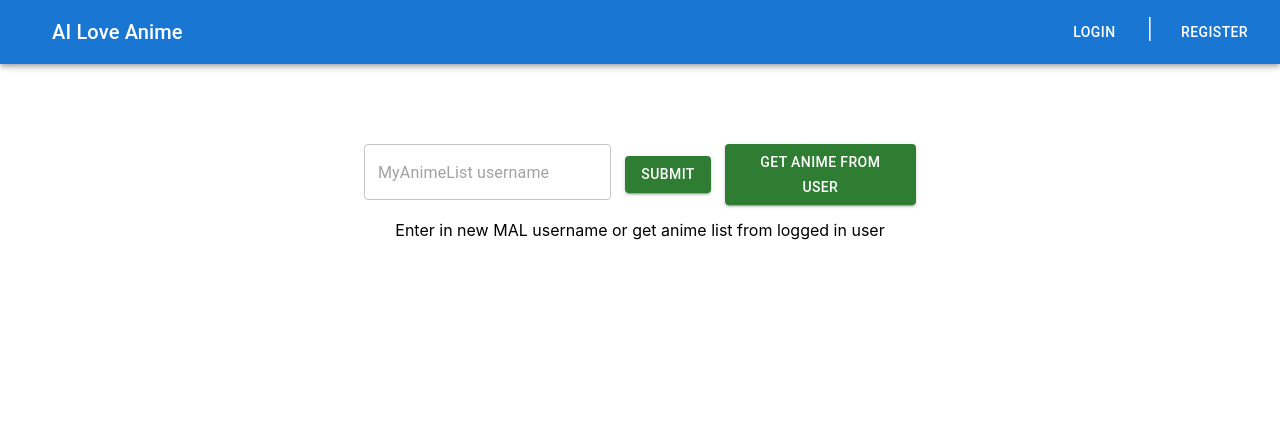
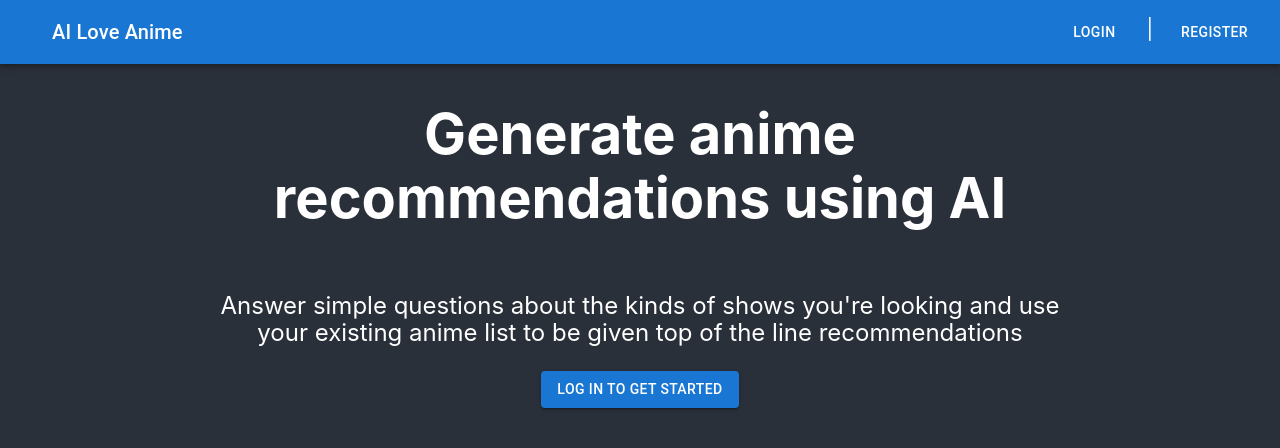
Before and after one commit to dhess268/AI-love-anime, a React (Create React App) app in the folder frontend/: page / in a window 1280 px wide. Shown: the top 448 px of the page. Built offline with nearby package versions, Linux system fonts and the light colour scheme.

Commit message:
Finish Landing page

```diff
--- a/frontend/src/App.js
+++ b/frontend/src/App.js
@@ -1,24 +1,14 @@
 import { BrowserRouter, Routes, Route } from 'react-router-dom';
 import './App.css';
 import Home from './components/Home';
-import Header from './components/Header';
-import AnimeListInput from './components/AnimeListInput';
-import UserAnimeList from './components/UserAnimeList';
+import Landing from './components/Landing';
 
 function App() {
   return (
     <BrowserRouter>
       <Routes>
         <Route element={<Home />}>
-          <Route
-            index
-            element={
-              <>
-                <AnimeListInput />
-                <UserAnimeList />
-              </>
-            }
-          />
+          <Route index element={<Landing />} />
         </Route>
       </Routes>
     </BrowserRouter>
--- a/frontend/src/Modals/LoginModal.css
+++ b/frontend/src/Modals/LoginModal.css
@@ -10,3 +10,7 @@ span.error__message {
   color: red;
   min-height: 1.5em;
 }
+
+.modal__body {
+  color: black;
+}
--- a/frontend/src/Modals/LoginModal.js
+++ b/frontend/src/Modals/LoginModal.js
@@ -23,6 +23,7 @@ export default function LoginModal({
       onClose={() => onClose()}
       aria-labelledby="modal-modal-title"
       aria-describedby="modal-modal-description"
+      className="modal__body"
     >
       <Box sx={style}>
         <Typography id="modal-modal-title" variant="h6" component="h2">
--- a/frontend/src/Modals/RegisterModal.css
+++ b/frontend/src/Modals/RegisterModal.css
@@ -0,0 +1,3 @@
+.modal__body {
+  color: black;
+}
--- a/frontend/src/Modals/RegisterModal.js
+++ b/frontend/src/Modals/RegisterModal.js
@@ -40,6 +40,7 @@ export default function RegisterModal({
       onClose={() => onClose()}
       aria-labelledby="modal-modal-title"
       aria-describedby="modal-modal-description"
+      className="modal__body"
     >
       <Box sx={style}>
         <Typography id="modal-modal-title" variant="h6" component="h2">
--- a/frontend/src/components/Header.js
+++ b/frontend/src/components/Header.js
@@ -15,7 +15,7 @@ import RegisterModal from '../Modals/RegisterModal';
 import { updateUser } from '../slices/UserSlice';
 import { login } from '../slices/LoggedInSlice';
 
-export default function Header({ loggedIn, logout, afterLogin }) {
+export default function Header({ loggedIn, logout }) {
   const [openLogin, setOpenLogin] = useState(false);
   const [openRegister, setOpenRegister] = useState(false);
   const [modalError, setModalError] = useState('');
@@ -26,6 +26,7 @@ export default function Header({ loggedIn, logout, afterLogin }) {
     setOpenLogin(true);
     setModalError('');
   }
+
   function handleCloseLogin() {
     setOpenLogin(false);
     setModalError('');
@@ -147,5 +148,4 @@ export default function Header({ loggedIn, logout, afterLogin }) {
 Header.propTypes = {
   loggedIn: PropTypes.bool,
   logout: PropTypes.func,
-  afterLogin: PropTypes.func,
 };
--- a/frontend/src/components/Home.js
+++ b/frontend/src/components/Home.js
@@ -2,6 +2,7 @@ import { useEffect } from 'react';
 import { Outlet } from 'react-router-dom';
 import { useDispatch, useSelector } from 'react-redux';
 import Header from './Header';
+import Landing from './Landing';
 import { axiosAuth } from '../utils/axios.util';
 import { updateUser, removeUser } from '../slices/UserSlice';
 import { login, logout } from '../slices/LoggedInSlice';
@@ -38,6 +39,11 @@ export default function Home() {
   //   setUserAnime(anime);
   // }
 
+  function renderBody() {
+    // I'm keeping this in just in case I want to add contditional rendering based on login status here
+    return <Outlet />;
+  }
+
   return (
     <>
       <Header
@@ -45,8 +51,7 @@ export default function Home() {
         logout={() => logoutUser()}
         afterLogin={() => console.log('logged in')}
       />
-
-      <Outlet />
+      {renderBody()}
     </>
   );
 }
--- /dev/null
+++ b/frontend/src/components/Landing.css
@@ -0,0 +1,14 @@
+.heading {
+  font-size: 3.5em;
+  text-align: center;
+}
+.description {
+  font-size: 1.5em;
+  text-align: center;
+}
+.container {
+  display: flex;
+  flex-direction: column;
+  align-items: center;
+  justify-content: center;
+}
--- /dev/null
+++ b/frontend/src/components/Landing.js
@@ -0,0 +1,86 @@
+import { useState } from 'react';
+
+import Button from '@mui/material/Button';
+import Container from '@mui/material/Container';
+
+import './Landing.css';
+
+import { useDispatch, useSelector } from 'react-redux';
+import LoginModal from '../Modals/LoginModal';
+
+import { updateUser } from '../slices/UserSlice';
+import { login } from '../slices/LoggedInSlice';
+import { axiosAuth } from '../utils/axios.util';
+
+export default function Landing() {
+  const [openLogin, setOpenLogin] = useState(false);
+  const [modalError, setModalError] = useState('');
+
+  const isLoggedIn = useSelector((state) => state.loggedIn.status);
+
+  const dispatch = useDispatch();
+
+  function handleOpenLogin() {
+    setOpenLogin(true);
+    setModalError('');
+  }
+
+  function handleCloseLogin() {
+    setOpenLogin(false);
+    setModalError('');
+  }
+
+  async function handleLogin(email, password) {
+    try {
+      const data = await axiosAuth.post('/auth/login', {
+        email,
+        password,
+      });
+      localStorage.setItem('token', data.data.token);
+      console.log(data.data);
+      dispatch(updateUser(data.data));
+      dispatch(login());
+      handleCloseLogin();
+    } catch (error) {
+      console.log(error);
+      setModalError('Incorrect Email or Password. Please try again.');
+    }
+  }
+
+  function handleGetStarted() {
+    if (!isLoggedIn) {
+      handleOpenLogin();
+    } else {
+      console.log('navigate to generation page');
+    }
+  }
+
+  return (
+    <div>
+      <Container maxWidth="md">
+        <section className="container">
+          <h1 className="heading">Generate anime recommendations using AI</h1>
+          <p className="description">
+            Answer simple questions about the kinds of shows you're looking and
+            use your existing anime list to be given top of the line
+            recommendations
+          </p>
+          <Button
+            variant="contained"
+            color="primary"
+            onClick={() => handleGetStarted()}
+          >
+            {isLoggedIn ? 'Get started' : 'Log in to get started'}
+          </Button>
+        </section>
+      </Container>
+      <LoginModal
+        open={openLogin}
+        onClose={() => handleCloseLogin()}
+        handleLogin={(email, password) => handleLogin(email, password)}
+        error={modalError}
+        handleClose={() => handleCloseLogin()}
+      />
+    </div>
+  );
+}
--- a/frontend/src/index.css
+++ b/frontend/src/index.css
@@ -7,6 +7,11 @@ body {
   -moz-osx-font-smoothing: grayscale;
 }
 
+htmL {
+  background-color: #2A303A;
+  color: white;
+}
+
 code {
   font-family: source-code-pro, Menlo, Monaco, Consolas, 'Courier New',
     monospace;
```
